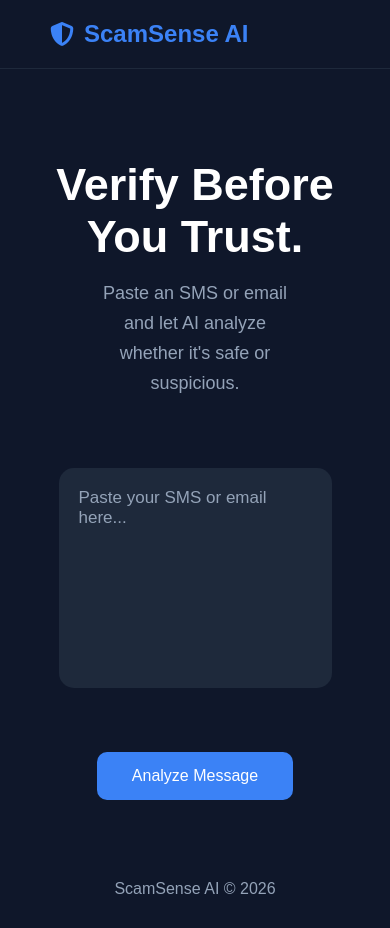
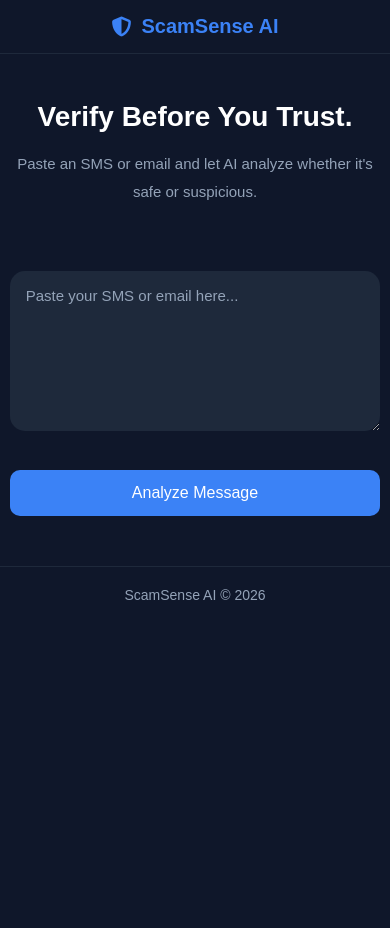
Before and after one commit to Hamsa057/scamsense-ai, a website: page frontend/index.html in a window 390 px wide. After the commit the page ends 844 px from the top, so only its background shows below. Drawn offline with Linux system fonts and the light colour scheme.

Commit message:
add commit

```diff
--- a/frontend/index.css
+++ b/frontend/index.css
@@ -21,6 +21,7 @@
     display: flex;
     align-items: center;
     gap: 10px;
+    font-size: 28px;
 }
 
 .hero {
@@ -43,14 +44,14 @@
 }
 
 .input-section {
-    width: 70%;
+    width: min(900px, 90%);
     margin: 50px auto;
     text-align: center;
 }
 
 textarea {
     width: 100%;
-    height: 220px;
+    min-height: 220px;
     background-color: #1e293b;
     color: white;
     border: none;
@@ -58,7 +59,7 @@
     border-radius: 15px;
     padding: 20px;
     font-size: 17px;
-    resize: none;
+    resize: vertical;
 }
 
 textarea::placeholder {
@@ -71,8 +72,15 @@
     min-height: 20px;
 }
 
+.button-group {
+    display: flex;
+    justify-content: center;
+    gap: 15px;
+    flex-wrap: wrap;
+    margin-top: 25px;
+}
+
 button {
-    margin-top: 25px;
     background-color: #3b82f6;
     color: white;
     border: none;
@@ -93,7 +101,7 @@
 }
 
 #result-card {
-    width: 70%;
+    width: min(900px, 90%);
     margin: auto;
     margin-bottom: 60px;
 }
@@ -138,10 +146,161 @@
 li {
     margin-bottom: 12px;
     color: #e2e8f0;
+    line-height: 1.6;
 }
 
 footer {
     text-align: center;
     padding: 30px;
     color: #94a3b8;
+    border-top: 1px solid #1e293b;
+    margin-top: 40px;
 }
+
+@media (max-width: 992px) {
+
+    nav {
+        padding: 18px 30px;
+    }
+
+    nav h2 {
+        font-size: 24px;
+    }
+
+    .hero {
+        margin-top: 50px;
+    }
+
+    .hero h1 {
+        font-size: 38px;
+    }
+
+    .hero p {
+        width: 80%;
+        font-size: 17px;
+    }
+
+    #result-card,
+    .input-section {
+        width: 92%;
+    }
+
+    textarea {
+        min-height: 200px;
+    }
+
+    .result-box {
+        padding: 25px;
+    }
+
+    #score {
+        font-size: 36px;
+    }
+
+    #verdict {
+        font-size: 22px;
+    }
+}
+
+@media (max-width: 768px) {
+
+    nav {
+        padding: 15px 20px;
+    }
+
+    nav h2 {
+        font-size: 22px;
+        justify-content: center;
+    }
+
+    .hero {
+        margin-top: 30px;
+        padding: 15px;
+    }
+
+    .hero h1 {
+        font-size: 32px;
+        line-height: 1.3;
+    }
+
+    .hero p {
+        width: 100%;
+        font-size: 16px;
+        line-height: 28px;
+    }
+
+    .input-section,
+    #result-card {
+        width: 95%;
+    }
+
+    textarea {
+        min-height: 180px;
+        font-size: 16px;
+        padding: 16px;
+    }
+
+    .button-group {
+        flex-direction: column;
+        gap: 12px;
+    }
+
+    button {
+        width: 100%;
+        padding: 14px;
+        font-size: 16px;
+    }
+
+    .result-box {
+        padding: 20px;
+    }
+
+    #score {
+        font-size: 32px;
+    }
+
+    #verdict {
+        font-size: 20px;
+    }
+
+    li {
+        font-size: 15px;
+    }
+}
+
+@media (max-width: 480px) {
+
+    nav h2 {
+        font-size: 20px;
+    }
+
+    .hero h1 {
+        font-size: 28px;
+    }
+
+    .hero p {
+        font-size: 15px;
+    }
+
+    textarea {
+        min-height: 160px;
+        font-size: 15px;
+    }
+
+    #score {
+        font-size: 28px;
+    }
+
+    #verdict {
+        font-size: 18px;
+    }
+
+    .result-item h3 {
+        font-size: 18px;
+    }
+
+    footer {
+        font-size: 14px;
+        padding: 20px;
+    }
+}
```
